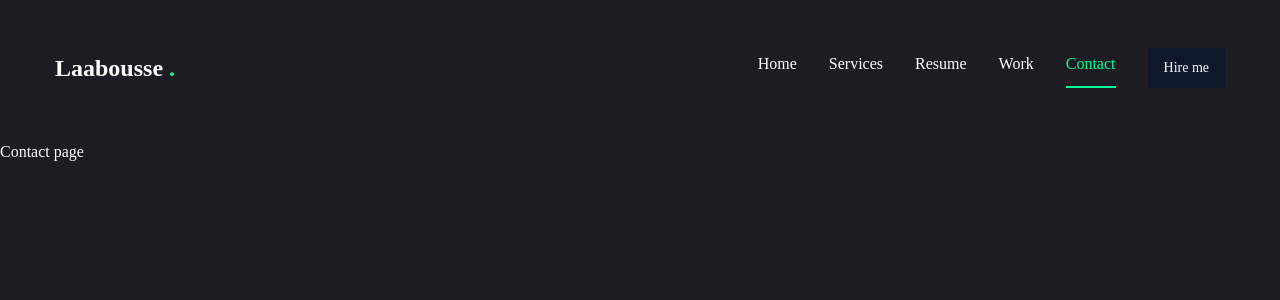
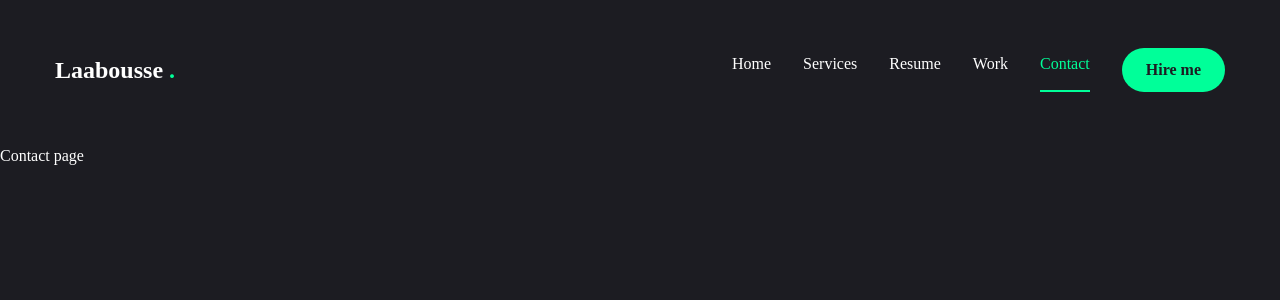
Before and after one commit to laabousse/Build-a-Portfolio-Website-Using-Next-JS, a Next.js app: page /contact in a window 1280 px wide. Shown: the top 300 px of the page. Built offline with nearby package versions, Linux system fonts and the light colour scheme.

Commit message:
HireMe Button & Fix Mobile Nav

```diff
--- a/components/MobileNav.jsx
+++ b/components/MobileNav.jsx
@@ -3,6 +3,9 @@ import { Sheet, SheetContent, SheetTrigger } from "@/components/ui/sheet";
 import { usePathname } from "next/navigation";
 import Link from "next/link";
 import { CiMenuFries } from "react-icons/ci";
+import { DialogTitle } from "@radix-ui/react-dialog"; // Import DialogTitle
+import { DialogDescription } from "@radix-ui/react-dialog"; // Import DialogDescription
+import { VisuallyHidden } from "@radix-ui/react-visually-hidden"; // Import VisuallyHidden
 const links = [
   {
     name: "home",
@@ -27,12 +30,24 @@ const links = [
 ];
 const MobileNav = () => {
   const pathname = usePathname();
+
   return (
     <Sheet>
       <SheetTrigger className="flex justify-center items-center">
         <CiMenuFries className="text-[32px] text-accent" />
       </SheetTrigger>
       <SheetContent className="flex flex-col">
+        {/* DialogTitle wrapped in VisuallyHidden for screen reader accessibility */}
+        <VisuallyHidden>
+          <DialogTitle>Mobile Navigation</DialogTitle>
+        </VisuallyHidden>
+        {/* DialogDescription for screen reader description */}
+        <VisuallyHidden>
+          <DialogDescription>
+            Here you can find the navigation links for the mobile version of the
+            website.
+          </DialogDescription>
+        </VisuallyHidden>
         {/*logo*/}
         <div className="mt-32 mb-40 text-center text-2xl">
           <Link href="/">
--- a/components/ui/button.jsx
+++ b/components/ui/button.jsx
@@ -1,28 +1,23 @@
-import * as React from "react"
-import { Slot } from "@radix-ui/react-slot"
+import * as React from "react";
+import { Slot } from "@radix-ui/react-slot";
 import { cva } from "class-variance-authority";
 
-import { cn } from "@/lib/utils"
+import { cn } from "@/lib/utils";
 
 const buttonVariants = cva(
-  "inline-flex items-center justify-center gap-2 whitespace-nowrap rounded-md text-sm font-medium ring-offset-white transition-colors focus-visible:outline-none focus-visible:ring-2 focus-visible:ring-slate-950 focus-visible:ring-offset-2 disabled:pointer-events-none disabled:opacity-50 [&_svg]:pointer-events-none [&_svg]:size-4 [&_svg]:shrink-0 dark:ring-offset-slate-950 dark:focus-visible:ring-slate-300",
+  "inline-flex items-center justify-center whitespace-nowrap rounded-full text-base font-semibold ring-offset-white transition transition-colors",
   {
     variants: {
       variant: {
-        default: "bg-slate-900 text-slate-50 hover:bg-slate-900/90 dark:bg-slate-50 dark:text-slate-900 dark:hover:bg-slate-50/90",
-        destructive:
-          "bg-red-500 text-slate-50 hover:bg-red-500/90 dark:bg-red-900 dark:text-slate-50 dark:hover:bg-red-900/90",
+        default: "bg-accent text-primary hover:bg-accent-hover",
+        primary: "bg-primary text-white",
         outline:
-          "border border-slate-200 bg-white hover:bg-slate-100 hover:text-slate-900 dark:border-slate-800 dark:bg-slate-950 dark:hover:bg-slate-800 dark:hover:text-slate-50",
-        secondary:
-          "bg-slate-100 text-slate-900 hover:bg-slate-100/80 dark:bg-slate-800 dark:text-slate-50 dark:hover:bg-slate-800/80",
-        ghost: "hover:bg-slate-100 hover:text-slate-900 dark:hover:bg-slate-800 dark:hover:text-slate-50",
-        link: "text-slate-900 underline-offset-4 hover:underline dark:text-slate-50",
+          "border border-accent bg-transparent text-accent hover:bg-accent hover:text-primary",
       },
       size: {
-        default: "h-10 px-4 py-2",
-        sm: "h-9 rounded-md px-3",
-        lg: "h-11 rounded-md px-8",
+        default: "h-[44px] px-6",
+        md: "h-[48px] px-6",
+        lg: "h-[56px] px-8 text-sm uppercase tracking-[2px]",
         icon: "h-10 w-10",
       },
     },
@@ -31,17 +26,20 @@ const buttonVariants = cva(
       size: "default",
     },
   }
-)
+);
 
-const Button = React.forwardRef(({ className, variant, size, asChild = false, ...props }, ref) => {
-  const Comp = asChild ? Slot : "button"
-  return (
-    (<Comp
-      className={cn(buttonVariants({ variant, size, className }))}
-      ref={ref}
-      {...props} />)
-  );
-})
-Button.displayName = "Button"
+const Button = React.forwardRef(
+  ({ className, variant, size, asChild = false, ...props }, ref) => {
+    const Comp = asChild ? Slot : "button";
+    return (
+      <Comp
+        className={cn(buttonVariants({ variant, size, className }))}
+        ref={ref}
+        {...props}
+      />
+    );
+  }
+);
+Button.displayName = "Button";
 
-export { Button, buttonVariants }
+export { Button, buttonVariants };
--- a/next.config.mjs
+++ b/next.config.mjs
@@ -1,4 +1,4 @@
 /** @type {import('next').NextConfig} */
-const nextConfig = {};
+const nextConfig = { reactStrictMode: false };
 
 export default nextConfig;
```
